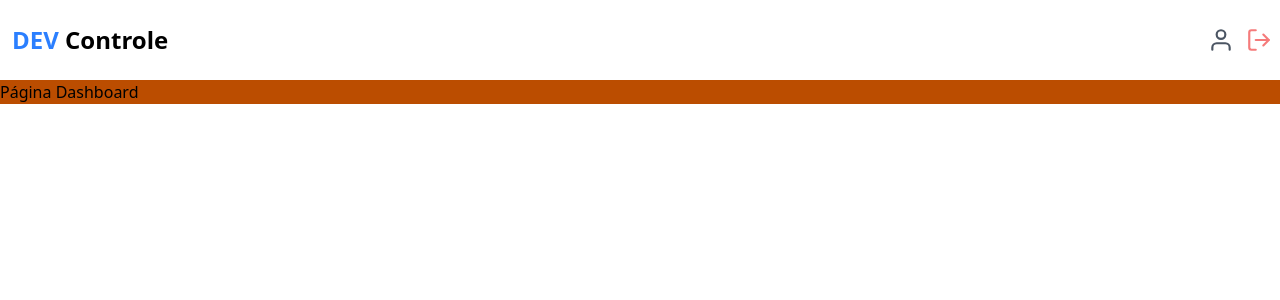
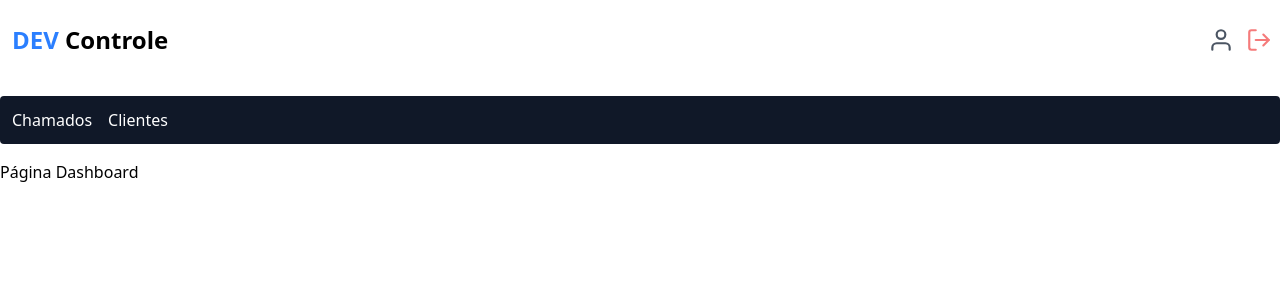
Before and after one commit to Carloss0002/dev_controle, a Next.js app: page /dashboard in a window 1280 px wide. Shown: the top 300 px of the page. Built offline with nearby package versions, Linux system fonts and the light colour scheme; no server answers; sample sign-in values are in the browser's storage.

Commit message:
feat: layout do dashboard criado

```diff
--- /dev/null
+++ b/src/app/dashboard/components/header/HeaderDashboard.tsx
@@ -0,0 +1,19 @@
+import { Container } from "@/components/container/Container";
+import Link from "next/link";
+
+export function DashboardHeader(){
+    return (
+        <Container>
+            <header className="w-full bg-gray-900 my-4 p-3 rounded flex gap-4 text-white items-center">
+                <Link href="/dashboard" className="hover:font-bold duration-300">
+                    Chamados
+                </Link>
+
+                <Link href="/dashboard/customer" className="hover:font-bold duration-300">
+                    Clientes
+                </Link>
+            </header>
+
+        </Container>
+    )
+}
--- /dev/null
+++ b/src/app/dashboard/customer/page.tsx
@@ -0,0 +1,22 @@
+import {Container} from '@/components/container/Container'
+import { authOptions } from '@/lib/auth'
+import { getServerSession } from 'next-auth'
+import { redirect } from 'next/navigation'
+
+export default async function Customer(){
+    const session = await getServerSession(authOptions)
+
+    if (!session || !session.user) {
+        redirect("/")
+    }
+
+    return (
+        <Container>
+            <main>
+                <div>
+                    <h1>Meus Clientes</h1>
+                </div>
+            </main>
+        </Container>
+    )
+}
--- /dev/null
+++ b/src/app/dashboard/layout.tsx
@@ -0,0 +1,10 @@
+import {DashboardHeader} from '@/app/dashboard/components/header/HeaderDashboard'
+
+export default function DashboardLayout({children}:{children:React.ReactNode}){
+    return (
+        <>
+            <DashboardHeader/>
+            {children}
+        </>
+    )
+}
--- a/src/app/dashboard/page.tsx
+++ b/src/app/dashboard/page.tsx
@@ -1,6 +1,15 @@
 import { Container } from "@/components/container/Container"
+import { getServerSession } from 'next-auth'
+import { authOptions } from '@/lib/auth'
+import {redirect} from 'next/navigation'
 
-export default function Dashboard(){
+export default async function Dashboard(){
+    const session = await getServerSession(authOptions)
+
+    if (!session || !session.user) {
+        redirect("/")
+    }
+
     return (
         <Container>
             <h1>Página Dashboard</h1>
--- a/src/components/container/Container.tsx
+++ b/src/components/container/Container.tsx
@@ -2,7 +2,7 @@
 
 export function Container({children}:{children: ReactNode}){
     return(
-        <div className="w-full max-w-7xl mx-auto bg-amber-700">
+        <div className="w-full max-w-7xl mx-auto">
             {children}
         </div>
     )
```
